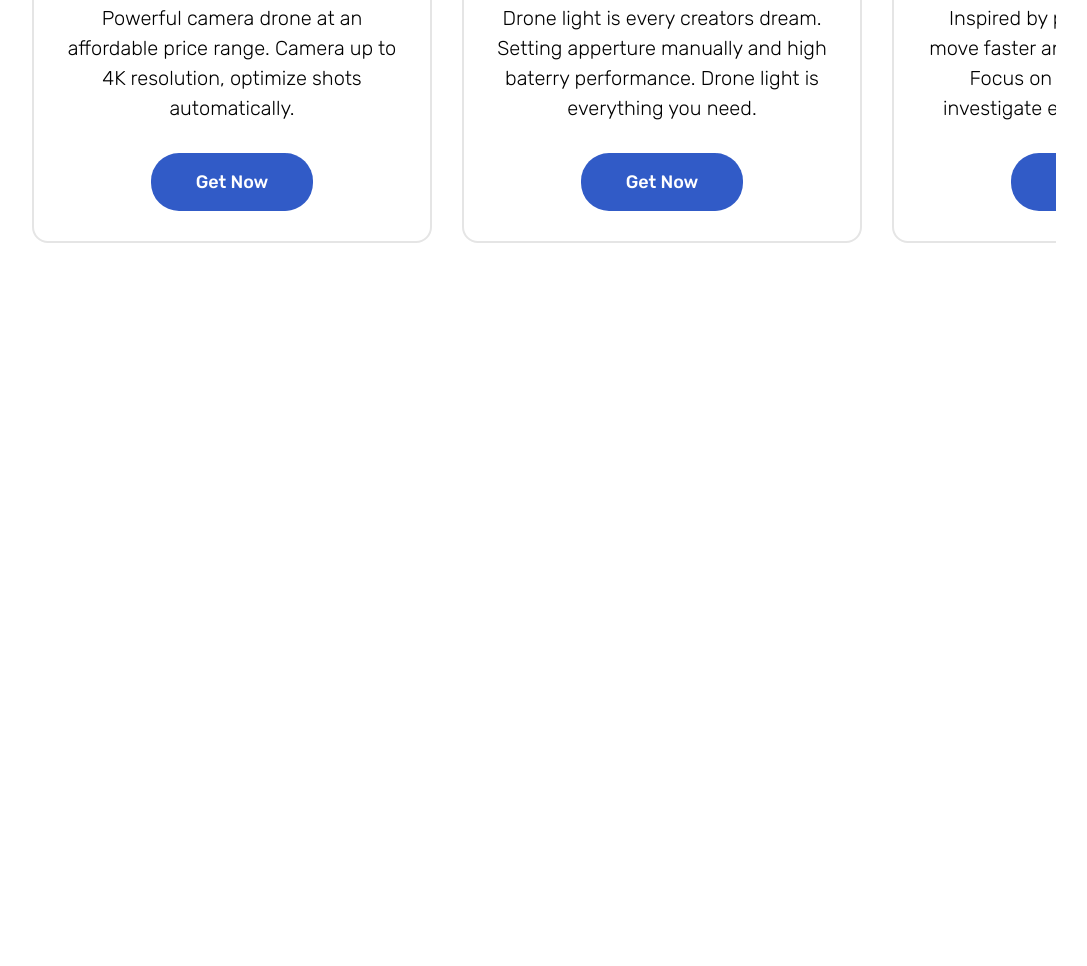
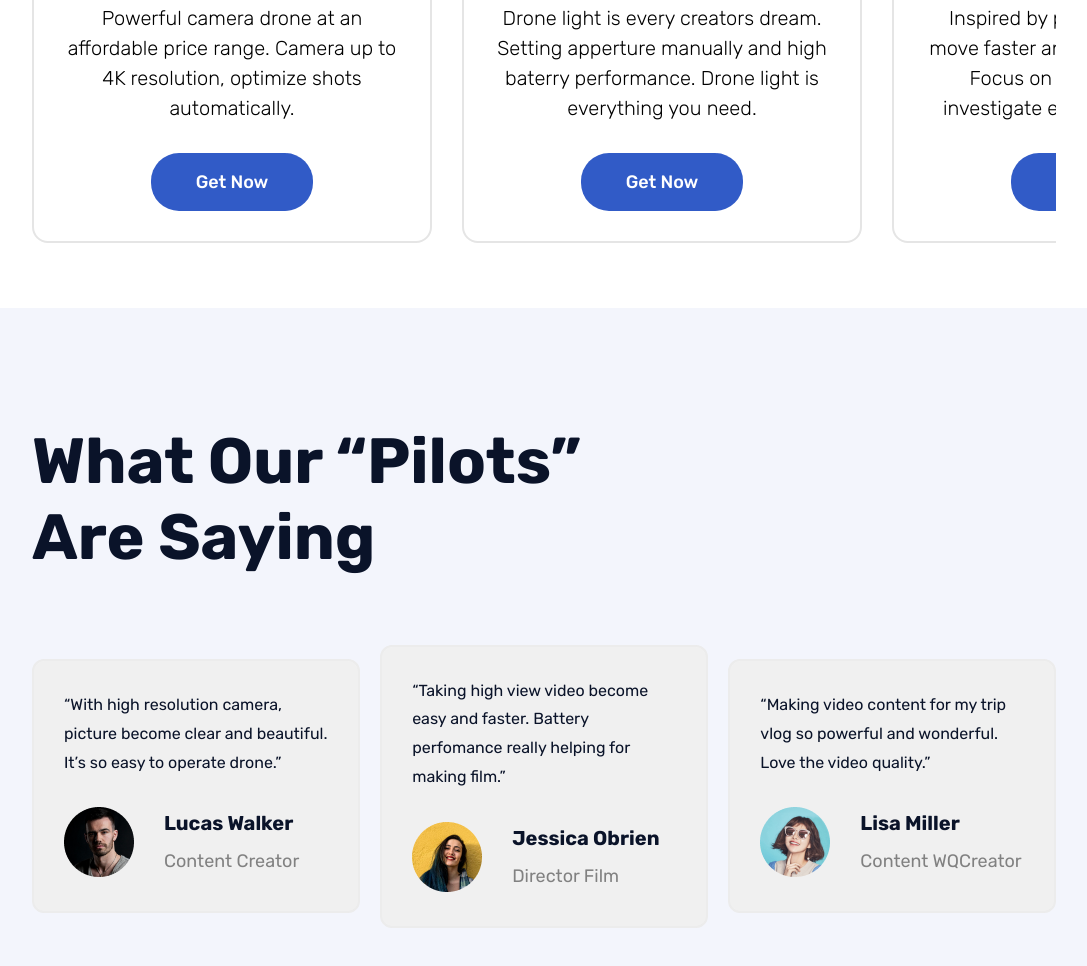
Before and after one commit to rizkywahyuprasetiyo/droneshop-id, a plain HTML site: page index.html in a window 1280 px wide. Shown: the part 4210-5176 px from the top of the page, without its empty margins (96-1183 px from the left). Before the commit the page ends 4518 px from the top, so only its background shows below. Drawn offline with Linux system fonts and the light colour scheme.

Commit message:
menambahkan section rate

```diff
--- a/index.html
+++ b/index.html
@@ -151,6 +151,56 @@
         </div>
       </div>
     </section>
+    <section class="rate">
+      <div class="container-spec">
+      <h2>What Our “Pilots”
+        Are Saying</h2>
+        <div class="rate-people">
+      <div class="card">
+        <p class="penjelasan">“With high resolution camera,
+          picture become clear and beautiful.
+          It’s so easy to operate drone.”</p>
+        <div class="profile">
+          <div class="gambar">
+            <img src="img/lucas.png" alt="lucas">
+          </div>
+          <div class="nama">
+            <h5>Lucas Walker</h5>
+            <p>Content Creator</p>
+          </div>
+        </div>
+      </div>
+      <div class="card">
+        <p class="penjelasan">“Taking high view video become
+          easy and faster. Battery perfomance
+          really helping for making film.”</p>
+        <div class="profile">
+          <div class="gambar">
+            <img src="img/jessica.png" alt="jessica">
+          </div>
+          <div class="nama">
+            <h5>Jessica Obrien</h5>
+            <p>Director Film</p>
+          </div>
+        </div>
+      </div>
+      <div class="card">
+        <p class="penjelasan">“Making video content for my trip
+          vlog so powerful and wonderful.
+          Love the video quality.”</p>
+        <div class="profile">
+          <div class="gambar">
+            <img src="img/lisa.png" alt="lisa">
+          </div>
+          <div class="nama">
+            <h5>Lisa Miller</h5>
+            <p>Content WQCreator</p>
+          </div>
+        </div>
+      </div>
+    </div>
+    </div>
+    </section>
 
     <script src="jquery.min.js"></script>
     <script src="owlcarousel/owl.carousel.min.js"></script>
--- a/style/main.css
+++ b/style/main.css
@@ -244,7 +244,7 @@ section.new-product {
   margin-bottom: 60px;
 }
 
-.card {
+.new-product .card {
   background-color: #fff;
   border: 2px solid #e5e5e5;
   width: 400px;
@@ -254,32 +254,32 @@ section.new-product {
   padding-bottom: 48px;
 }
 
-.card img {
+.new-product .card img {
   width: 100%;
   margin-bottom: 30px;
   color: #0a1329;
 }
 
-.card h4 {
+.new-product .card h4 {
   font-size: 30px;
   font-weight: 500;
   margin-bottom: 20px;
 }
 
-.card h3 {
+.new-product .card h3 {
   font-weight: 700;
   font-size: 32px;
   margin-bottom: 20px;
 }
 
-.card p {
+.new-product .card p {
   font-size: 20px;
   font-weight: 300;
   line-height: 1.5;
   margin-bottom: 48px;
 }
 
-.card a {
+.new-product .card a {
   font-weight: 500;
   text-decoration: none;
   color: #fff;
@@ -289,6 +289,67 @@ section.new-product {
   font-size: 18px;
 }
 
-.card a:hover {
+.new-product .card a:hover {
   background-color: #3c65ce;
 }
+
+section.rate {
+  background-color: #f3f5fc;
+  padding-top: 115px;
+  padding-bottom: 116px;
+}
+
+.rate h2 {
+  font-weight: 700;
+  font-size: 64px;
+  color: #0a1329;
+  width: 600px;
+  margin-bottom: 70px;
+}
+
+.rate .rate-people {
+  display: flex;
+  justify-content: space-between;
+  align-items: center;
+}
+
+.rate .card {
+  width: 32%;
+  background-color: #f0f0f0;
+  padding: 30px;
+  border-radius: 12px;
+  border: 2px solid #ececec;
+}
+
+.rate .card p {
+  line-height: 1.8;
+  color: #0a1329;
+}
+
+.rate .profile {
+  scroll-margin-top: 30px;
+}
+
+.rate .card .profile {
+  display: flex;
+  justify-content: flex-start;
+  align-items: center;
+  margin-top: 30px;
+}
+
+.rate .card .profile img {
+  width: 70px;
+  margin-right: 30px;
+}
+
+.rate .card .nama h5 {
+  font-weight: 700;
+  font-size: 20px;
+  color: #0a1329;
+}
+
+.rate .card .nama p {
+  color: #818181;
+  font-size: 18px;
+  margin-top: 10px;
+}
```
Also changed, not shown: img/jessica.png (added), img/lisa.png (added), img/lucas.png (added).
